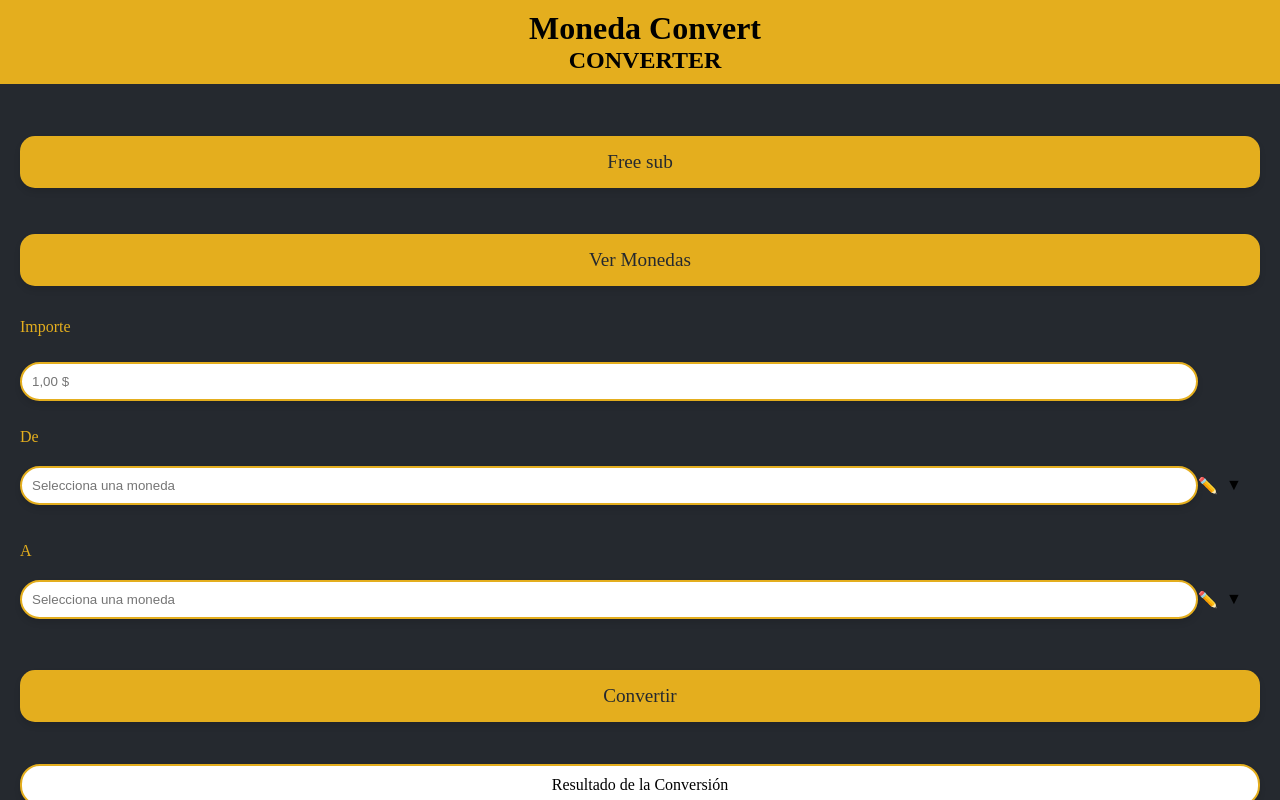
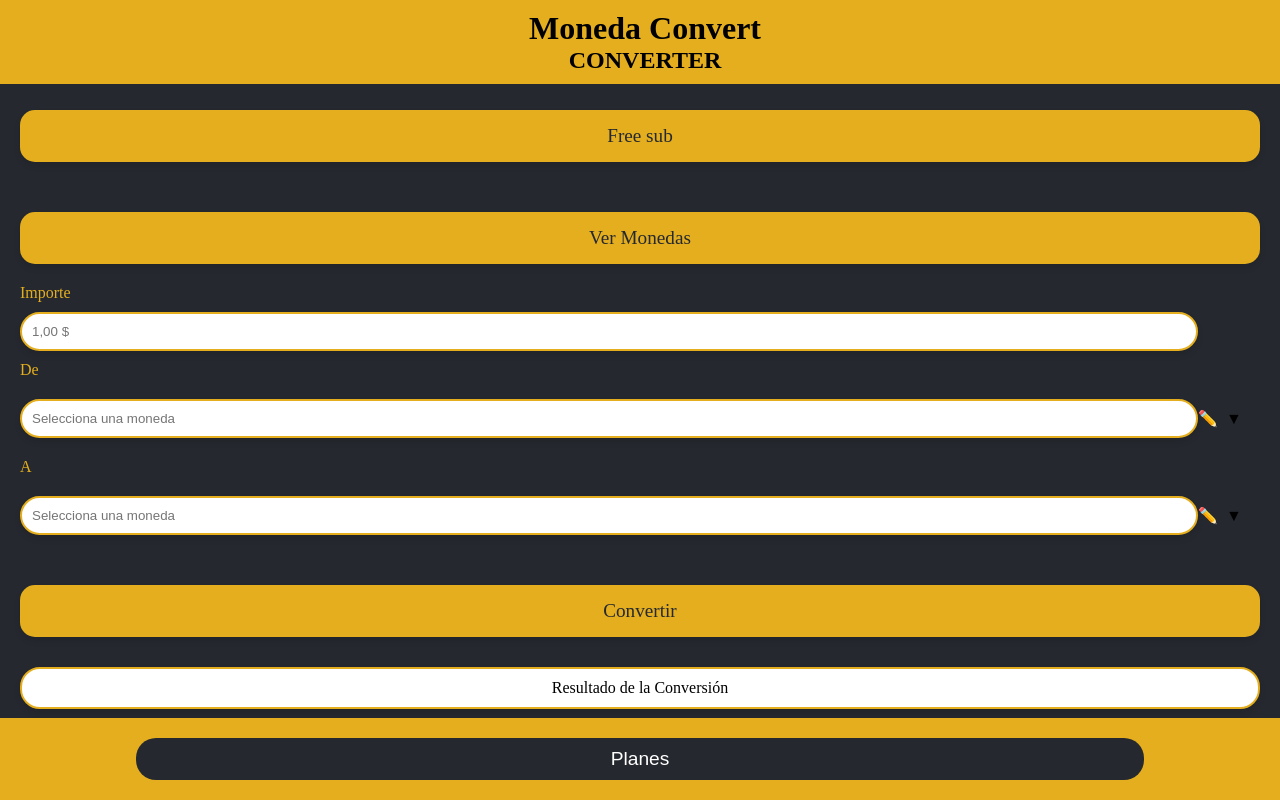
Before and after one commit to pedrovergaraa/MonedaConvert-Front, an Angular app: page /converter in a window 1280 px wide. Built offline with nearby package versions, Linux system fonts and the light colour scheme.

Commit message:
Fijando header y footer. Modificaciones en plans

```diff
--- a/src/app/components/footer/footer.component.scss
+++ b/src/app/components/footer/footer.component.scss
@@ -4,7 +4,13 @@ footer {
     background-color: $primary-color;
     padding: 10px;
     text-align: center;
-}
+    position: fixed;
+    bottom: 0;
+    left: 0;
+    width: 100%;
+    z-index: 1000;
+  }
+
 .plans-button {
     background-color: $background-color;
     color: $text-color;
--- a/src/app/components/header/header.component.scss
+++ b/src/app/components/header/header.component.scss
@@ -1,12 +1,14 @@
 @import 'src/assets/styles/variables.scss';
 
-.header-content{
+.header-content {
     background-color: $primary-color;
     padding: 10px;
     width: 100%;
-    box-sizing: border-box;
-    margin: 0;
-}
+    position: fixed;
+    top: 0;
+    left: 0;
+    z-index: 1000; /* Para asegurarte de que esté por encima del contenido */
+  }
 
 
 h1, h2 {
--- a/src/app/pages/converter/converter.component.scss
+++ b/src/app/pages/converter/converter.component.scss
@@ -6,26 +6,38 @@
     box-sizing: border-box;
 }
 
+/* Estructura principal */
+html, body {
+    width: 100%;
+    height: 100%;
+    background-color: $background-color;
+    display: flex;
+    flex-direction: column;
+    overflow: hidden;
+}
+
+/* Contenedor principal */
 .container {
     width: 100%;
-    height: 100%;
     display: flex;
     flex-direction: column;
-    justify-content: space-between;
     padding: 0;
     margin: 0;
+    padding-top: 60px; /* Espacio para el header */
+    padding-bottom: 60px; /* Espacio para el footer */
+    flex: 1;
+    overflow-y: auto; /* Permite scroll solo en el contenido principal */
 }
 
+/* Estilos del contenido central */
 .body {
     display: flex;
     flex-direction: column;
-    justify-content:space-evenly;
+    justify-content: space-evenly;
     padding: 20px;
     box-sizing: border-box;
     width: 100%;
     background-color: $background-color;
-    height: 100%;
-    overflow: hidden;
     margin: auto;
 }
 
@@ -35,12 +47,13 @@
     border-radius: 15px;
     color: $background-color;
     cursor: pointer;
-    margin: 15px 0;
+    margin: 20px 0;
+    margin-top: 30px;
     padding: 15px;
     width: 100%;
     box-shadow: 0 4px 6px rgba(0, 0, 0, 0.1);
     font-size: 1.2rem;
-    font-family:serif;
+    font-family: serif;
 }
 
 label {
@@ -73,7 +86,6 @@ input[type="text"] {
     margin: 10px 0;
     text-align: center;
     font-size: 1.2rem;
-
 }
 
 #result {
--- a/src/styles.scss
+++ b/src/styles.scss
@@ -3,20 +3,12 @@ html, body {
   padding: 0;
   width: 100%;
   height: 100%;
-  overflow: hidden; /* Evita el scroll vertical y horizontal */
-  background-color: #25292F; /* Color de fondo */
+  background-color: #25292F;
   display: flex;
   flex-direction: column;
+  overflow: hidden;
 }
 
-
 * {
-  box-sizing: border-box; /* Aplicar a todos los elementos para evitar problemas de overflow */
+  box-sizing: border-box;
 }
-
-
-.container {
-  max-width: 100%; /* Asegura que los elementos no se extiendan más allá del ancho de la pantalla */
-  height: auto; /* Ajusta la altura según el contenido */
-  padding: 10px; /* Un poco de espacio para el contenido */
-}
```
Also changed, not shown: src/app/components/create-coin/create-coin.component.html (deleted, +0 -7 lines), src/app/pages/plans/plans.component.scss (+12 -9 lines), src/app/components/create-coin/creat-coin.component.html (renamed from src/app/components/creat-coin/creat-coin.component.html), src/app/components/create-coin/creat-coin.component.scss (renamed from src/app/components/creat-coin/creat-coin.component.scss), src/app/components/create-coin/creat-coin.component.ts (renamed from src/app/components/creat-coin/creat-coin.component.ts).
